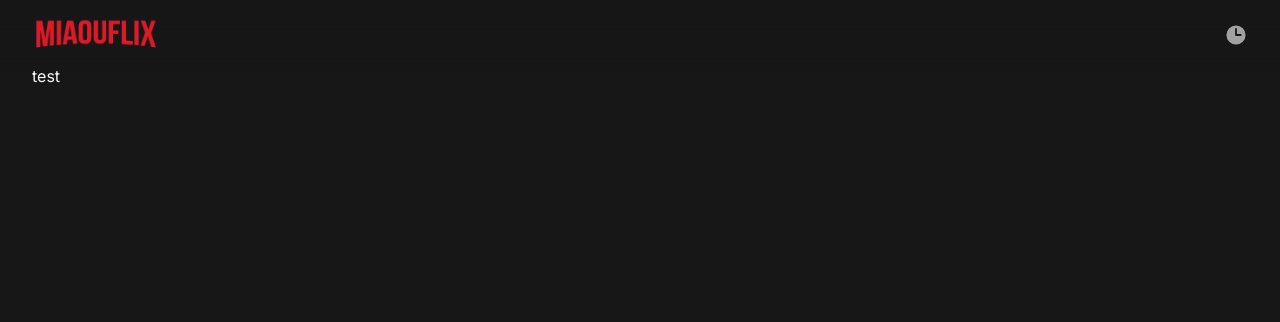
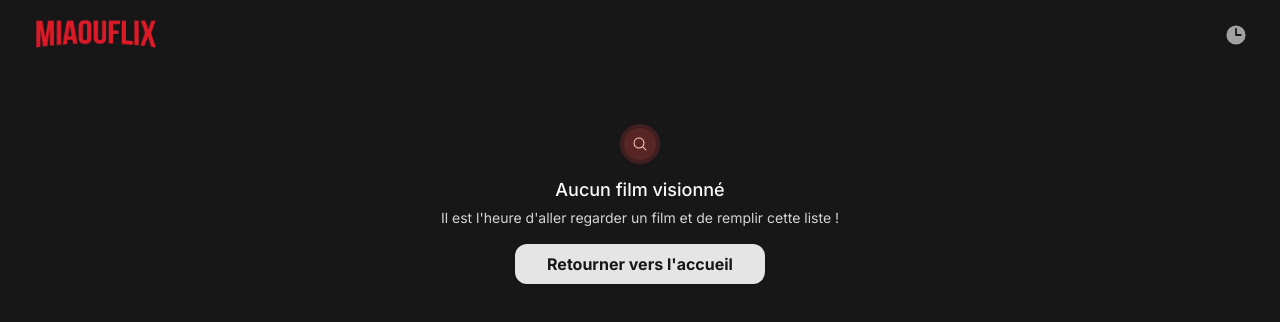
Before and after one commit to Gregory-Gerard/miaouflix, a Next.js app: page /history in a window 1280 px wide. Shown: the top 322 px of the page. Built offline with nearby package versions, Linux system fonts and the light colour scheme.

Commit message:
feat: history page

```diff
--- a/app/api/hello/route.ts
+++ /dev/null
@@ -1,3 +0,0 @@
-export async function GET(request: Request) {
-  return new Response('Hello, Next.js!');
-}
--- /dev/null
+++ b/app/api/history/route.ts
@@ -0,0 +1,15 @@
+import { NextRequest, NextResponse } from 'next/server';
+import { z } from 'zod';
+import { getMovie } from '@/services/tmdb/movies';
+
+export async function GET(request: NextRequest) {
+  const tmdbIds = z
+    .number()
+    .array()
+    .parse(JSON.parse(request.nextUrl.searchParams.get('tmdbIds') || '[]'));
+
+  const uniqueTmdbIds = [...new Set(tmdbIds)];
+  const movies = await Promise.all(uniqueTmdbIds.map((tmdbId) => getMovie(tmdbId)));
+
+  return NextResponse.json(movies);
+}
--- a/app/history/page.tsx
+++ b/app/history/page.tsx
@@ -1,10 +1,178 @@
+'use client';
+
 import Navbar from '@/components/Navbar';
+import { getWatchedMovies, WatchedMovies } from '@/services/watched-movies';
+import { useCallback, useEffect, useMemo, useState } from 'react';
+import { Movie } from '@/types/tmdb/movies';
+import Image from 'next/image';
+import { MagnifyingGlassIcon } from '@heroicons/react/24/solid';
+import Link from 'next/link';
 
 export default function Page() {
   return (
     <>
       <Navbar />
-      <section className="container pt-16">test</section>
+      <section className="container pt-32">
+        <WatchedMovies />
+      </section>
     </>
   );
 }
+
+const cache = new Map();
+export function fetchData(url: string): Promise<unknown> {
+  if (!cache.has(url)) {
+    cache.set(
+      url,
+      fetch(url).then((res) => res.json())
+    );
+  }
+
+  return cache.get(url);
+}
+
+function WatchedMovies() {
+  const [loading, setLoading] = useState<boolean>(true);
+  const [watchedMovies, setWatchedMovies] = useState<Movie[]>([]);
+  const [localWatchedMovies, setLocalWatchedMovies] = useState<WatchedMovies>([]);
+
+  useEffect(() => {
+    const watchedMovies = getWatchedMovies();
+    setLocalWatchedMovies(watchedMovies);
+
+    if (watchedMovies.length === 0) {
+      setLoading(false);
+      return;
+    }
+
+    Movie.array()
+      .promise()
+      .parse(fetchData(`/api/history?tmdbIds=${JSON.stringify(watchedMovies.map((movie) => movie.tmdbId))}`))
+      .then((movies) => setWatchedMovies(movies))
+      .finally(() => setLoading(false));
+  }, []);
+
+  const sortedWatchedMovies = useSortedWatchedMovies(watchedMovies, localWatchedMovies);
+
+  return (
+    <div>
+      {loading && <Loading />}
+
+      {sortedWatchedMovies.length > 0 && !loading && (
+        <div>
+          <h1 className="mb-4 text-xl font-bold">Tes films favoris</h1>
+          <div className="grid grid-cols-3">
+            {sortedWatchedMovies.map((movie) => (
+              <MovieCard key={movie.id} title={movie.title} images={movie.images} times={movie.times} />
+            ))}
+          </div>
+        </div>
+      )}
+
+      {sortedWatchedMovies.length === 0 && !loading && <EmptyState />}
+    </div>
+  );
+}
+
+const useSortedWatchedMovies = (watchedMovies: Movie[], localWatchedMovies: WatchedMovies) => {
+  const getMovieById = useCallback(
+    (id: number) => {
+      const movie = watchedMovies.find((movie) => movie.id === id);
+
+      if (!movie) {
+        throw 'Movie not found';
+      }
+
+      return movie;
+    },
+    [watchedMovies]
+  );
+
+  return useMemo(() => {
+    if (watchedMovies.length === 0) {
+      return [];
+    }
+
+    return [
+      ...Object.values(
+        localWatchedMovies.reduce(
+          (previousValue, currentValue) => ({
+            ...previousValue,
+            [currentValue.tmdbId]: {
+              ...getMovieById(currentValue.tmdbId),
+              times: (previousValue[currentValue.tmdbId]?.times || 0) + 1,
+            },
+          }),
+          {} as Record<number, Movie & { times: number }>
+        )
+      ),
+    ].sort((a, b) => a.times - b.times);
+  }, [getMovieById, localWatchedMovies, watchedMovies.length]);
+};
+
+function MovieCard({ title, images, times }: Pick<Movie, 'title' | 'images'> & { times: number }) {
+  const background = images.backdrops[0].file_path ? (
+    <Image
+      src={images.backdrops[0].file_path}
+      alt={title}
+      fill={true}
+      className="-z-10 object-cover"
+      sizes="(max-width: 768px): 50vw,
+              33vw"
+    />
+  ) : (
+    <div className="h-full w-full bg-neutral-800"></div>
+  );
+
+  return (
+    <div className="relative flex aspect-video flex-col justify-end overflow-hidden rounded-2xl p-4 shadow-outline">
+      <strong>{title}</strong>
+      <small className="text-neutral-300">Vu {times} fois</small>
+      <div className="absolute inset-0 -z-10 h-full w-full before:absolute before:inset-0 before:bg-gradient-to-b before:from-transparent before:to-neutral-900">
+        {background}
+      </div>
+    </div>
+  );
+}
+
+function EmptyState() {
+  return (
+    <div className="flex flex-col items-center gap-4 text-center">
+      <div className="rounded-full bg-red-500/30 p-2 text-red-200 ring-4 ring-red-500/20">
+        <MagnifyingGlassIcon className="h-4 w-4" />
+      </div>
+      <div className="flex flex-col gap-1">
+        <h1 className="text-lg font-medium">Aucun film visionné</h1>
+        <p className="text-sm text-neutral-300">
+          Il est l&apos;heure d&apos;aller regarder un film et de remplir cette liste !
+        </p>
+      </div>
+      <Link
+        href="/"
+        className="rounded-xl bg-neutral-200 py-2 px-8 font-bold text-neutral-900 shadow transition-all hover:bg-neutral-300 hover:shadow-xl"
+      >
+        Retourner vers l&apos;accueil
+      </Link>
+    </div>
+  );
+}
+
+function Loading() {
+  return (
+    <div className="flex items-center justify-center">
+      <svg
+        className="h-5 w-5 animate-spin text-white"
+        xmlns="http://www.w3.org/2000/svg"
+        fill="none"
+        viewBox="0 0 24 24"
+      >
+        <circle className="opacity-25" cx="12" cy="12" r="10" stroke="currentColor" strokeWidth="4"></circle>
+        <path
+          className="opacity-75"
+          fill="currentColor"
+          d="M4 12a8 8 0 018-8V0C5.373 0 0 5.373 0 12h4zm2 5.291A7.962 7.962 0 014 12H0c0 3.042 1.135 5.824 3 7.938l3-2.647z"
+        ></path>
+      </svg>
+    </div>
+  );
+}
--- a/tsconfig.json
+++ b/tsconfig.json
@@ -1,6 +1,6 @@
 {
   "compilerOptions": {
-    "target": "es5",
+    "target": "es6",
     "lib": [
       "dom",
       "dom.iterable",
```
